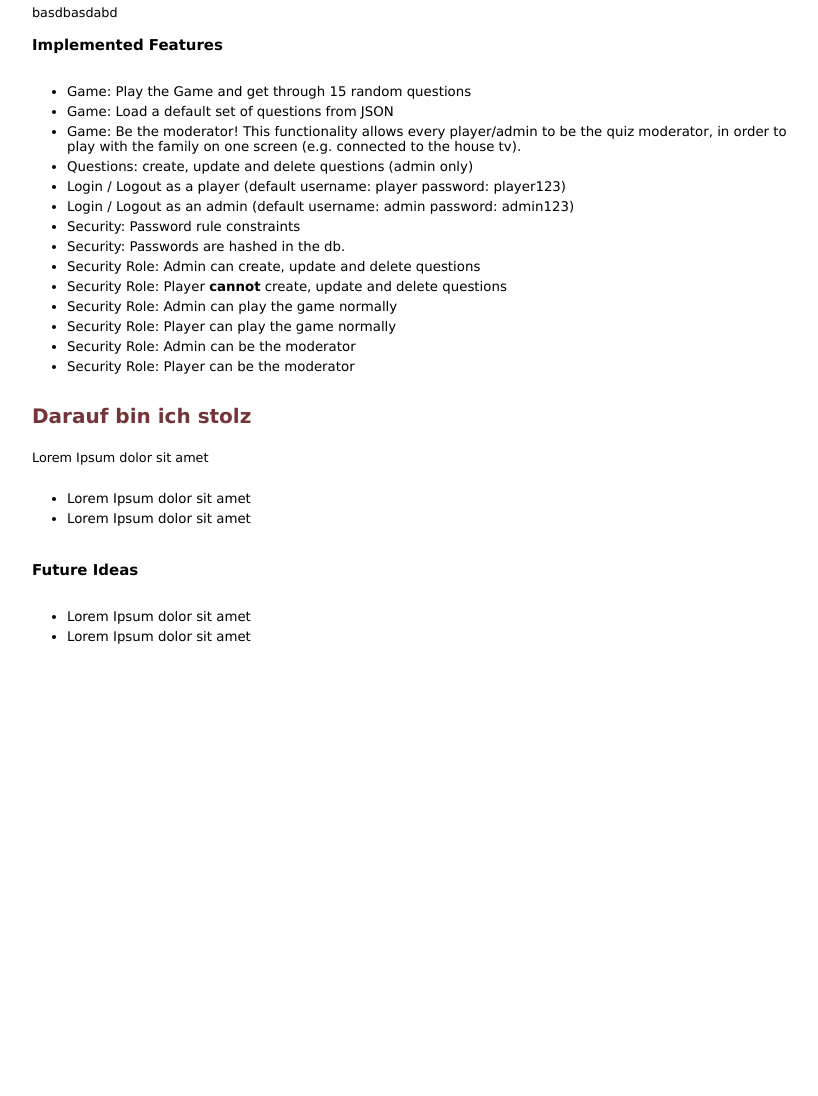
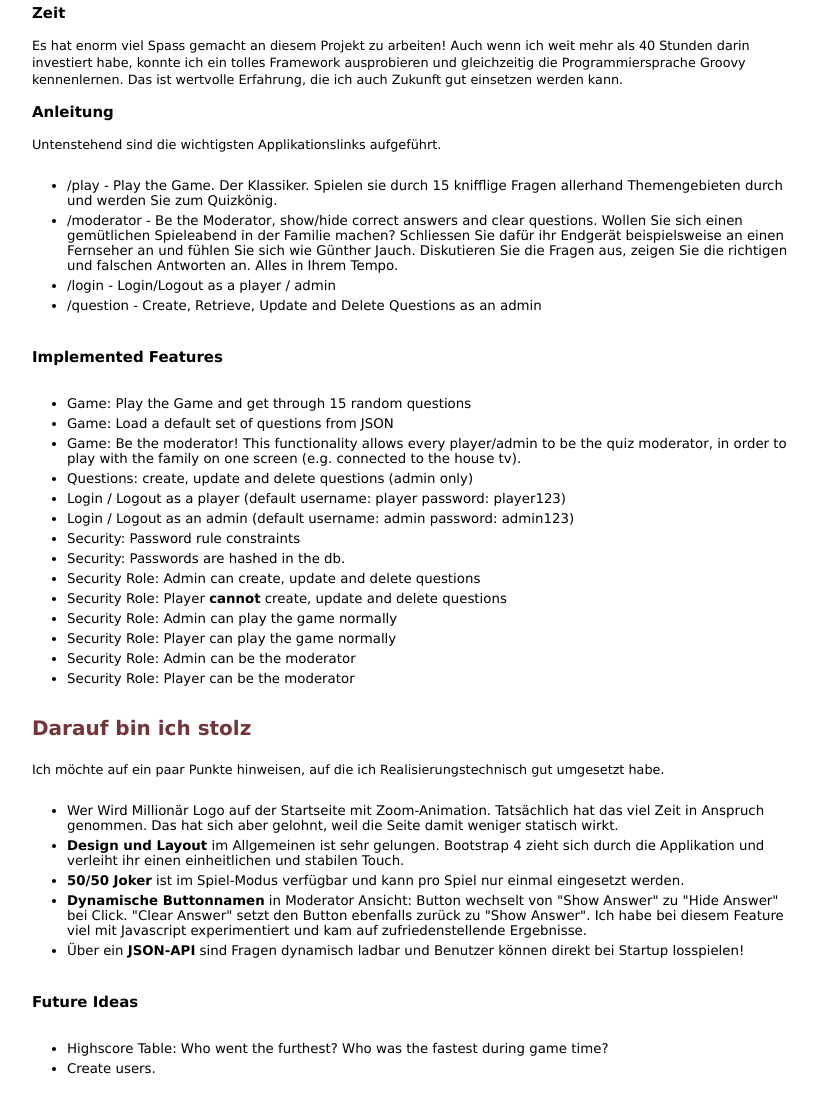
Before and after one commit to cintoros/who-wants-to-be-a-millionaire, a plain HTML site: page index.html in a window 1280 px wide. Shown: the part 499-1595 px from the top of the page, without its empty margins (244-1062 px from the left). Before the commit the page ends 1163 px from the top, so only its background shows below. Drawn offline with Linux system fonts and the light colour scheme.

Commit message:
Add new sections to index.html

```diff
--- a/index.html
+++ b/index.html
@@ -182,6 +182,7 @@
         <div id="left">
             <h2>Welcome to Who wants to be a Millionaire</h2>
             <p>Herzlich Willkommen zu Wer Wird Millionaire!</p>
+            <h3><a href="http://localhost:9876">Hier geht's zum Spiel</a></h3>
 
             <h3>Projektarbeit bei der FHNW</h3>
             <p>
@@ -202,8 +203,32 @@
             </p>
 
             <p>Andere Profile wie React, Angular und viele weitere wären denkbar gewesen.</p>
+
+            <h3>Zeit</h3>
+            <p>
+                Es hat enorm viel Spass gemacht an diesem Projekt zu arbeiten! Auch wenn ich weit mehr als 40 Stunden
+                darin investiert habe, konnte ich ein tolles Framework ausprobieren und gleichzeitig die
+                Programmiersprache Groovy kennenlernen. Das ist wertvolle Erfahrung, die ich auch Zukunft gut einsetzen
+                werden kann.
+            </p>
+
             <h3>Anleitung</h3>
-            <p>basdbasdabd</p>
+
+            <p>Untenstehend sind die wichtigsten Applikationslinks aufgeführt.</p>
+
+            <ul>
+                <li>/play - Play the Game. Der Klassiker. Spielen sie durch 15 knifflige Fragen allerhand Themengebieten
+                    durch und werden Sie zum Quizkönig.
+                </li>
+                <li>
+                    /moderator - Be the Moderator, show/hide correct answers and clear questions. Wollen Sie sich einen
+                    gemütlichen Spieleabend in der Familie machen? Schliessen Sie dafür ihr Endgerät beispielsweise an
+                    einen Fernseher an und fühlen Sie sich wie Günther Jauch. Diskutieren Sie die Fragen aus, zeigen Sie
+                    die richtigen und falschen Antworten an. Alles in Ihrem Tempo.
+                </li>
+                <li>/login - Login/Logout as a player / admin</li>
+                <li>/question - Create, Retrieve, Update and Delete Questions as an admin</li>
+            </ul>
 
             <h3>Implemented Features</h3>
             <ul>
@@ -230,19 +255,37 @@
             </ul>
             <h2>Darauf bin ich stolz</h2>
             <p>
-                Lorem Ipsum dolor sit amet
+                Ich möchte auf ein paar Punkte hinweisen, auf die ich Realisierungstechnisch gut umgesetzt habe.
             </p>
             <ul>
-                <li>Lorem Ipsum dolor sit amet</li>
-                <li>Lorem Ipsum dolor sit amet</li>
+                <li>
+                    Wer Wird Millionär Logo auf der Startseite mit Zoom-Animation. Tatsächlich hat das viel Zeit in
+                    Anspruch genommen. Das hat sich aber gelohnt, weil die Seite damit weniger statisch wirkt.
+                </li>
+                <li>
+                    <b>Design und Layout</b> im Allgemeinen ist sehr gelungen. Bootstrap 4 zieht sich durch die
+                    Applikation und verleiht ihr einen einheitlichen und stabilen Touch.
+                </li>
+                <li>
+                    <b>50/50 Joker</b> ist im Spiel-Modus verfügbar und kann pro Spiel nur einmal eingesetzt werden.
+                </li>
+                <li>
+                    <b>Dynamische Buttonnamen</b> in Moderator Ansicht: Button wechselt von "Show Answer" zu "Hide
+                    Answer" bei
+                    Click. "Clear Answer" setzt den Button ebenfalls zurück zu "Show Answer". Ich habe bei diesem
+                    Feature viel mit Javascript experimentiert und kam auf zufriedenstellende Ergebnisse.
+                </li>
+                <li>
+                    Über ein <b>JSON-API</b> sind Fragen dynamisch ladbar und Benutzer können direkt bei Startup
+                    losspielen!
+                </li>
             </ul>
 
             <h3>Future Ideas</h3>
             <ul>
-                <li>Lorem Ipsum dolor sit amet</li>
-                <li>Lorem Ipsum dolor sit amet</li>
+                <li>Highscore Table: Who went the furthest? Who was the fastest during game time?</li>
+                <li>Create users.</li>
             </ul>
-
         </div>
     </div>
 </div>
```
